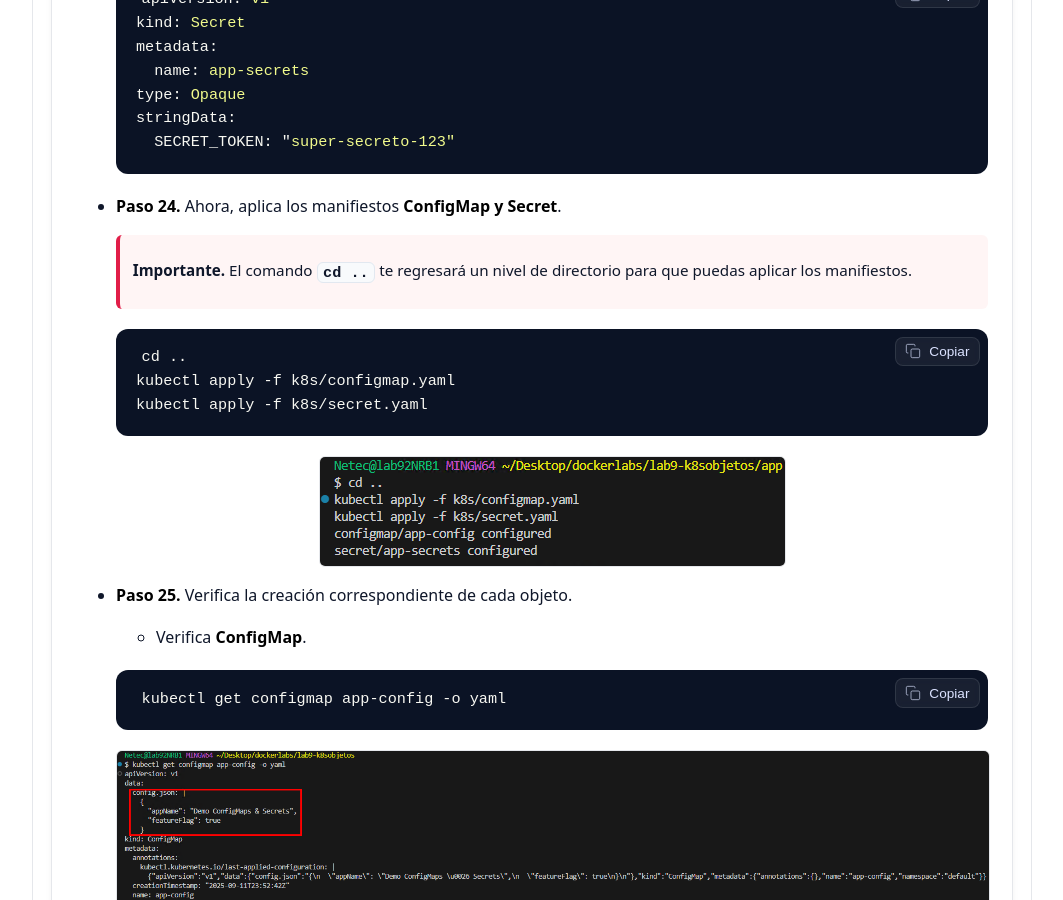
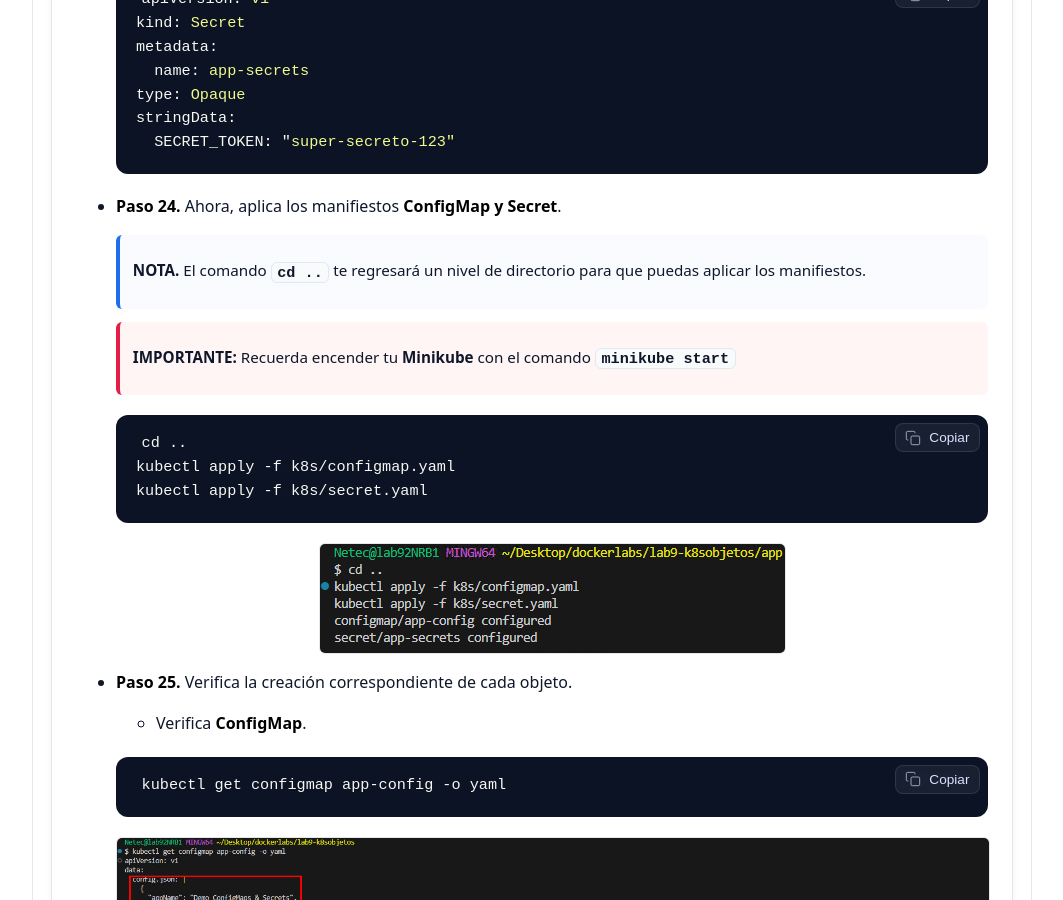
Before and after one commit to Netec-Mx/DOCK_KUB_V2, a Jekyll site: the page built from labs/capitulo9/lab9.md, in a window 1280 px wide and 900 px high, scrolled down 10366 px. Shown: the whole window, without its empty margins (108-1171 px from the left). Built offline with Jekyll 4.4.1, drawn with Linux system fonts in a browser that asks for light colours.

Commit message:
Ajuste de practica 9

````diff
--- a/labs/capitulo9/lab9.md
+++ b/labs/capitulo9/lab9.md
@@ -371,7 +371,9 @@ Crear un **ConfigMap** con `config.json` (montado como archivo) y un **Secret**
 
 - **Paso 24.** Ahora, aplica los manifiestos **ConfigMap y Secret**.
 
-  > **Importante.** El comando **`cd ..`** te regresará un nivel de directorio para que puedas aplicar los manifiestos.
+  > **NOTA.** El comando **`cd ..`** te regresará un nivel de directorio para que puedas aplicar los manifiestos.
+  {: .lab-note .info .compact}
+  > **IMPORTANTE:** Recuerda encender tu **Minikube** con el comando **`minikube start`**
   {: .lab-note .important .compact}
 
   ```bash
````
